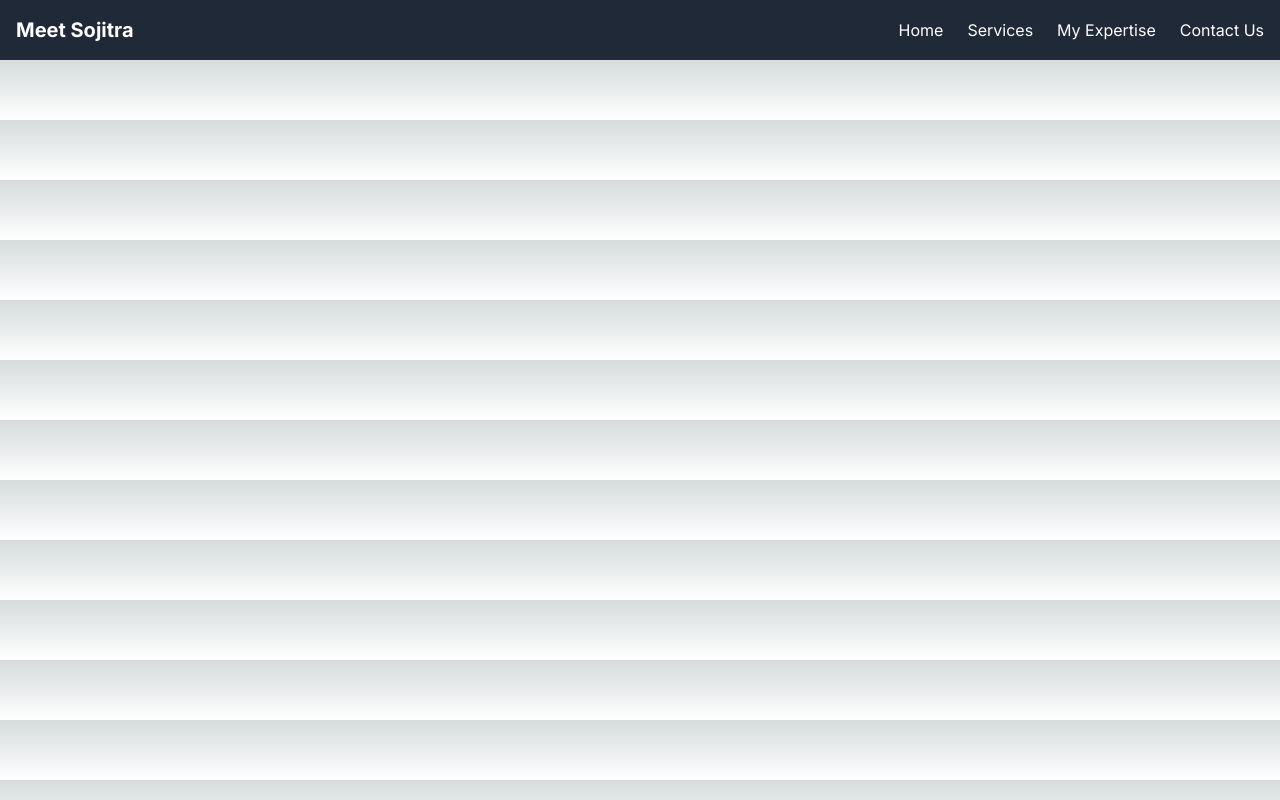
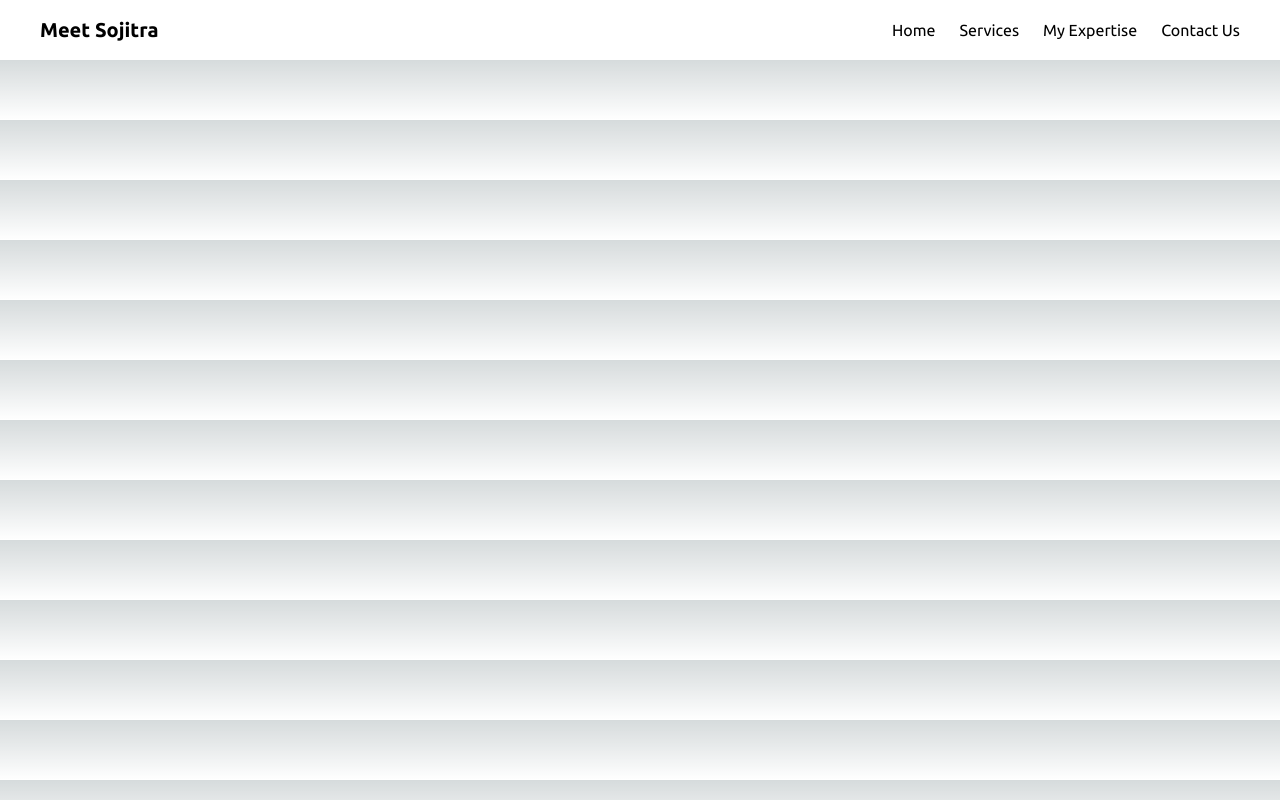
Before and after one commit to meet49/portfolio_, a Next.js app: page / in a window 1280 px wide. Built offline with nearby package versions, Linux system fonts and the light colour scheme.

Commit message:
change on the navbar

```diff
--- a/src/app/componets/Navbar.jsx
+++ b/src/app/componets/Navbar.jsx
@@ -9,7 +9,7 @@ const Navbar = () => {
   };
 
   return (
-    <nav className="bg-gray-800 text-white p-4">
+    <nav className="bg-white text-black p-4 xl:px-10">
       <div className="container mx-auto flex justify-between items-center">
         <div className="text-xl font-bold">
           Meet Sojitra
--- a/src/app/layout.js
+++ b/src/app/layout.js
@@ -1,10 +1,13 @@
-import { Inter } from "next/font/google";
+import { Ubuntu } from "next/font/google";
 import "./globals.css";
 
-const inter = Inter({ subsets: ["latin"] });
+const inter = Ubuntu({
+  subsets: ["latin"],
+  weight: ["300", "400", "500", "700"],
+});
 
 export const metadata = {
-  title: "Create Next App",
+  title: "Meet Sojitra",
   description: "Generated by create next app",
 };
 
--- a/tailwind.config.js
+++ b/tailwind.config.js
@@ -11,7 +11,11 @@ module.exports = {
         "gradient-radial": "radial-gradient(var(--tw-gradient-stops))",
         "gradient-conic":
           "conic-gradient(from 180deg at 50% 50%, var(--tw-gradient-stops))",
+        "gradient": "linear-gradient(90deg, #c31432, #240b36)",
       },
+      textColor: {
+        "gradient": "linear-gradient(90deg, #c31432, #240b36)",
+      }
     },
   },
   plugins: [],
```
